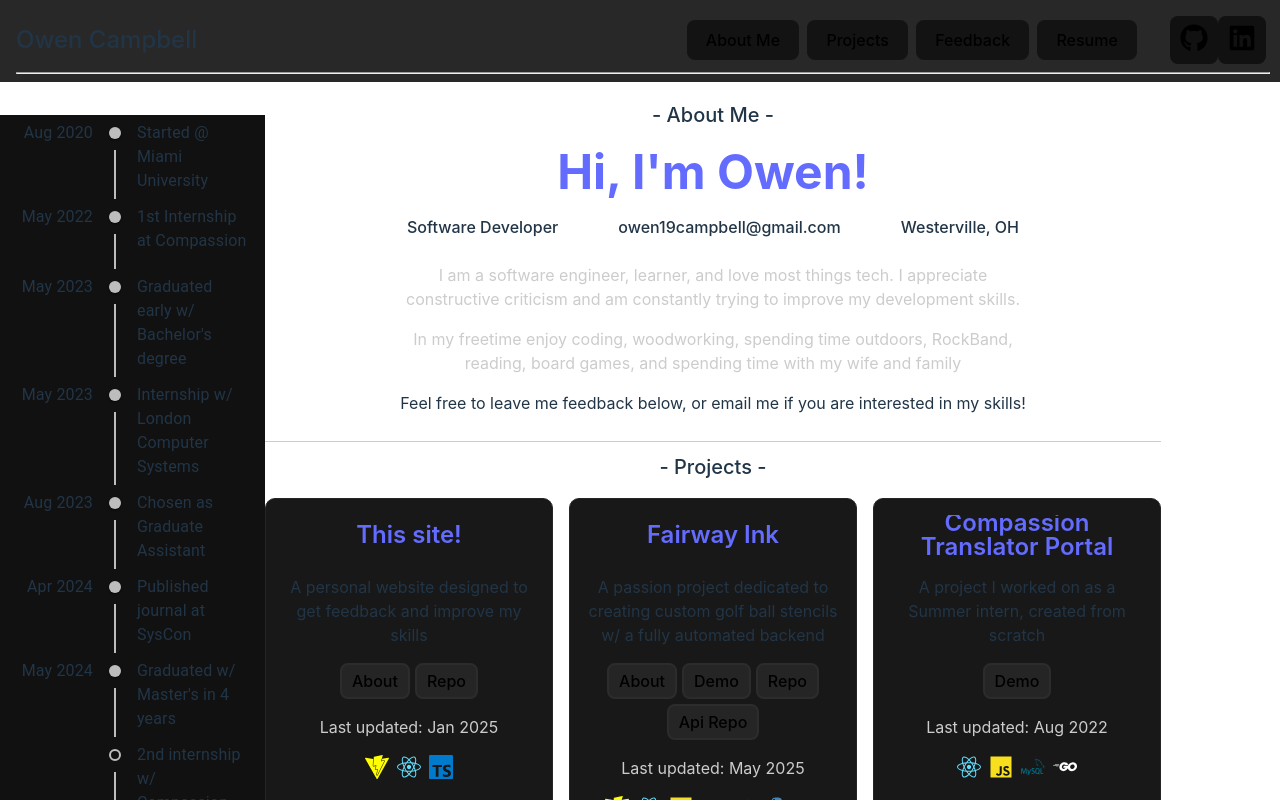
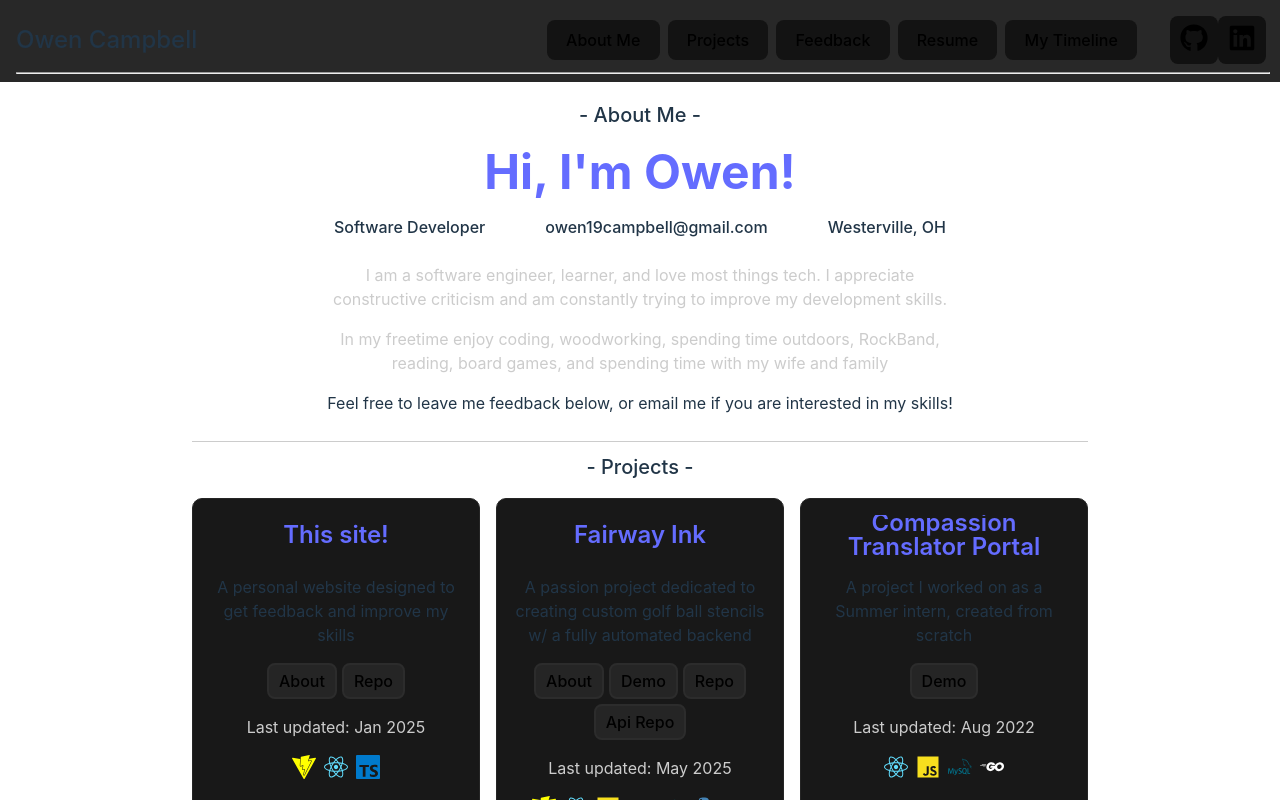
Before and after one commit to Ocamp09/personal-website, a React (Vite) app: page / in a window 1280 px wide. Shown: the top 800 px of the page. Built offline with nearby package versions, Linux system fonts and the light colour scheme.

Commit message:
move timeline for screens under 900px

```diff
--- a/src/App.css
+++ b/src/App.css
@@ -65,13 +65,6 @@
   border-top: 0.25px solid var(--text-secondary);
 }
 
-@media screen and (max-width: 1200px) {
-  .body {
-    margin-left: auto;
-    margin-right: auto;
-  }
-}
-
 .sidebar {
   background: var(--dark-background);
   bottom: 0;
@@ -86,20 +79,23 @@
   z-index: 11;
 }
 
-@media screen and (max-width: 1200px) {
-  .sidebar {
-    display: none;
-  }
-}
-
 .timeline {
   display: none;
 }
 
-@media screen and (max-width: 1200px) {
+@media screen and (max-width: 1200px), screen and (max-height: 900px) {
+  .sidebar {
+    display: none;
+  }
+
   .timeline {
     display: block;
     margin: 0 auto;
     width: 90%;
   }
+
+  .body {
+    margin-left: auto;
+    margin-right: auto;
+  }
 }
--- a/src/components/Header.css
+++ b/src/components/Header.css
@@ -71,6 +71,10 @@
   outline: none;
 }
 
+#timeline-nav {
+  display: none;
+}
+
 /* .hamburger-menu {
   display: none;
 } */
@@ -110,11 +114,7 @@
   }
 }
 
-#timeline-nav {
-  display: none;
-}
-
-@media screen and (max-width: 1200px) {
+@media screen and (max-width: 1200px), screen and (max-height: 1200px) {
   #timeline-nav {
     display: block;
   }
```
